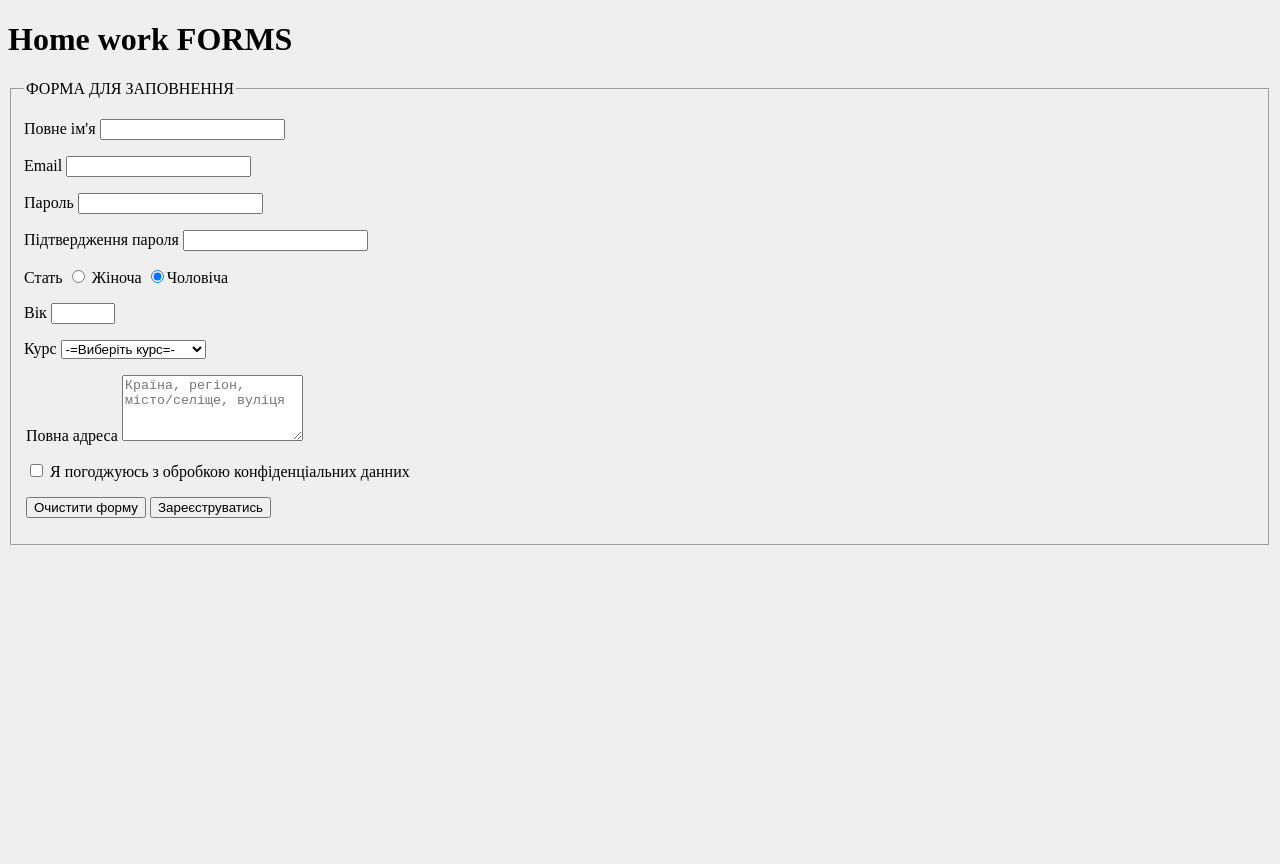
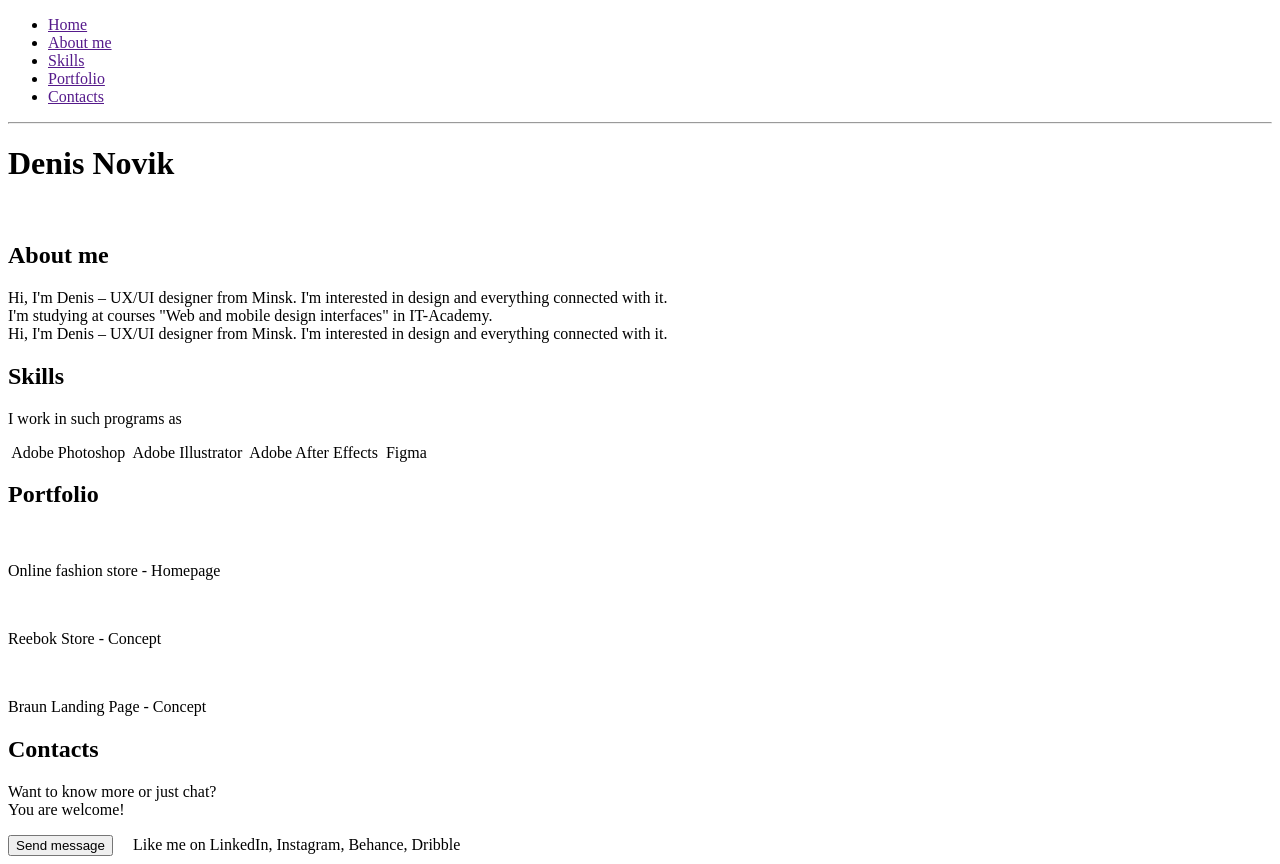
Before and after one commit to AngelaTsen/Angela_HW, a plain HTML site: page index.html in a window 1280 px wide. Before the commit the page ends 800 px from the top, so only its background shows below. Drawn offline with Linux system fonts and the light colour scheme.

Commit message:
added site figma structure

```diff
--- a/index.html
+++ b/index.html
@@ -6,66 +6,66 @@
     <meta name="viewport" content="width=device-width, initial-scale=1.0">
     <title>Document</title>
 </head>
-<body bgcolor="#efefef">
-    <h1>Home work FORMS</h1>
-    <form action="#" >
-        <fieldset>
-            <legend> ФОРМА ДЛЯ ЗАПОВНЕННЯ </legend>
-            <label>
-                <p> Повне ім'я
-                <input type="text" name="name" required>
-                </p>
-            </label>
-            <label>
-                <p> Email
-                    <input type="email" name="email" required>
-                </p>
-            </label>
-            <label>
-                <p> Пароль
-                <input type="password" name="password" required>
-                </p>
-            </label>
-            <label>
-                <p> Підтвердження пароля
-                    <input type="password" name="password" required>
-                </p>
-            </label>
-            <label>
-                <p> Стать
-                <input type="radio" name="sex m"> Жіноча</label> <label><input type="radio" name="sex f" checked>Чоловіча</label>
-                </p>
-            </label>
-            <label>
-                <p>Вік
-                    <input type="number" name="old" min="18" max="100">
-                </p>
-            </label>
-            <label>
-                <p>Курс
-                <select  name="cours">
-                <option value="">-=Виберіть курс=-</option>
-                <option value="Front-End">Front-End</option>
-                <option value="Project Management">Project Management</option>
-                <option value="QA Manual">QA Manual</option>
-                </select>
-                </p>
-            </label>
-            <legend>
-                <p>Повна адреса
-                   <textarea cols="20" rows="4" name="address" placeholder="Країна, регіон, місто/селіще, вуліця" ></textarea>
-                </p>
-            </legend>
-            <legend>
-                <p><input type="checkbox" name="Data Processing"> Я погоджуюсь з обробкою конфіденціальних данних</p>
-            </legend>
-            <legend>
-                <p align=”center”>
-                    <button type="reset">Очистити форму</button>
-                    <button type="submit" >Зареєструватись</button>
-                </p>
-            </legend>
-        </fieldset>
-    </form>
+<body>
+    <header>
+        <nav>
+            <ul>
+                <li>
+                    <a href="">Home</a>
+                </li>
+                <li>
+                    <a href="">About me</a>
+                </li>
+                <li>
+                    <a href="">Skills</a>
+                </li>
+                <li>
+                    <a href="">Portfolio</a>
+                </li>
+                <li>
+                    <a href="">Contacts</a>
+                </li>
+            </ul>
+        </nav>
+        <hr>
+        <h1>Denis Novik</h1>
+        <img src="" alt="">
+    </header>
+    <main>
+        <section>
+            <h2>About me</h2>
+            <p>
+                Hi, I'm Denis – UX/UI designer from Minsk. I'm interested in design and everything connected with it. <br>
+                I'm studying at courses "Web and mobile design interfaces" in IT-Academy. <br>
+                Hi, I'm Denis – UX/UI designer from Minsk. I'm interested in design and everything connected with it.
+            </p>
+        </section>
+        <section>
+            <h2>Skills</h2>
+            <p>I work in such programs as</p>
+            <img src="" alt=""> <span>Adobe Photoshop</span>
+            <img src="" alt=""> <span>Adobe Illustrator</span>
+            <img src="" alt=""> <span>Adobe After Effects</span>
+            <img src="" alt=""> <span>Figma</span>
+        </section>
+        <section>
+            <h2>Portfolio</h2>
+            <img src="" alt=""><p>Online fashion store - Homepage</p>
+            <img src="" alt=""><p>Reebok Store - Concept</p>
+            <img src="" alt=""><p>Braun Landing Page - Concept</p>
+        </section>
+    </main>
+    <footer>
+        <section>
+            <h2>Contacts</h2>
+            <p>Want to know more or just chat? <br> You are welcome!</p>
+            <button type="">Send message</button>
+            <a href=""><img src="" alt=""></a>
+            <a href=""><img src="" alt=""></a>
+            <a href=""><img src="" alt=""></a>
+            <a href=""><img src="" alt=""></a>
+            <span>Like me on LinkedIn, Instagram, Behance, Dribble</span>
+        </section>
+    </footer>
 </body>
 </html>
```
